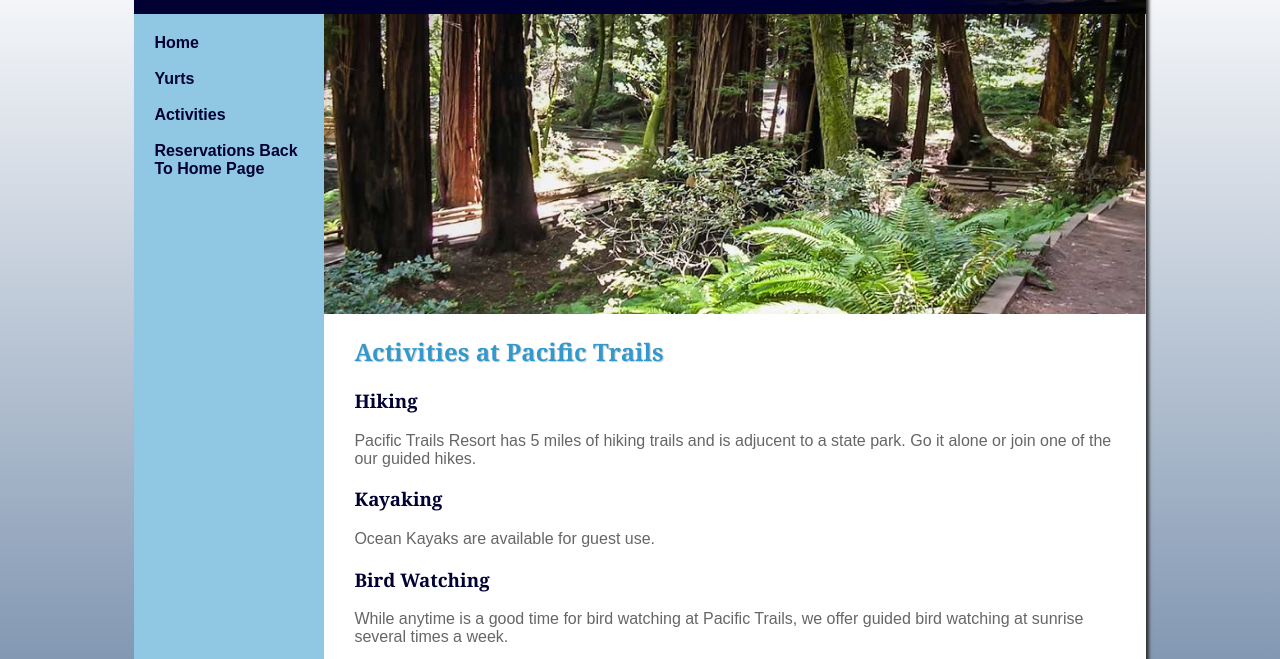
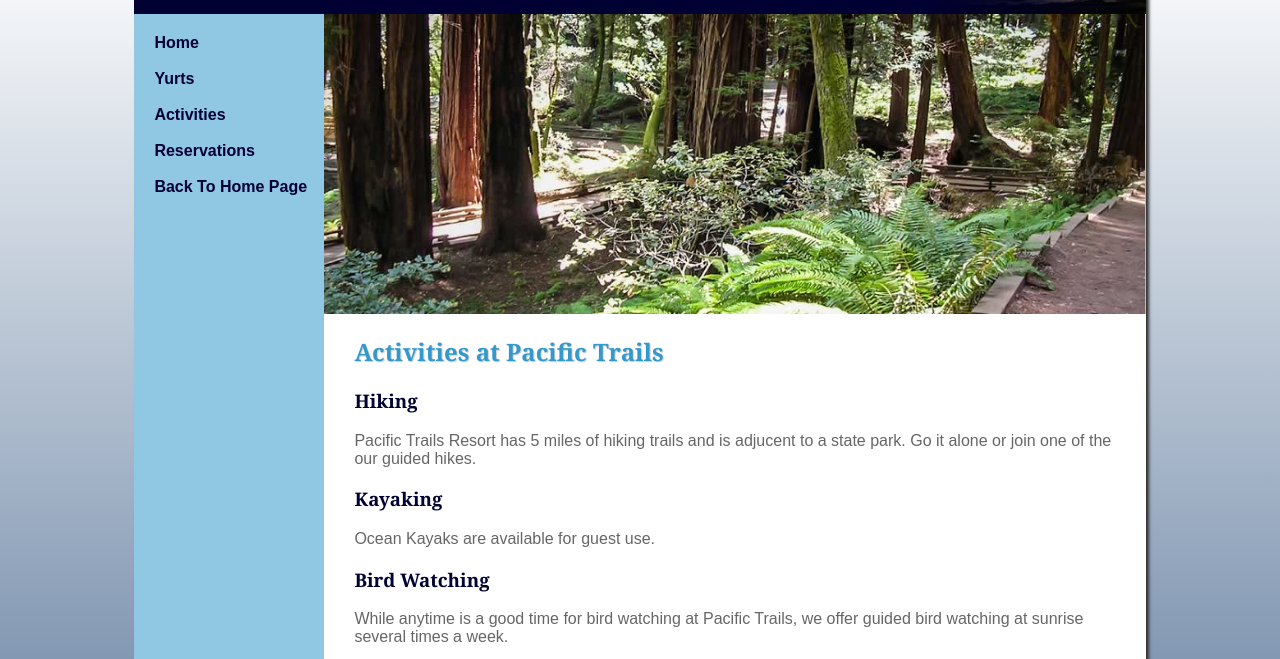
Before and after one commit to nnaeyl/nnaeyl, a plain HTML site: page chapter12/activities.html in a window 1280 px wide. Shown: the part 69-728 px from the top of the page. Drawn offline with Linux system fonts and the light colour scheme.

Commit message:
Update activities.html

```diff
--- a/chapter12/activities.html
+++ b/chapter12/activities.html
@@ -18,7 +18,7 @@
 <a href="index.html">Home</a> <br><br>
 <a href="Yurts.html">Yurts</a> <br><br>
 <a href="activities.html">Activities</a> <br><br>
-<a href="reservations.html">Reservations</a>
+<a href="reservations.html">Reservations</a><br><br>
 <a href="..//index.html" class="btn btn-half"> Back To Home Page</a>
 
 
```
